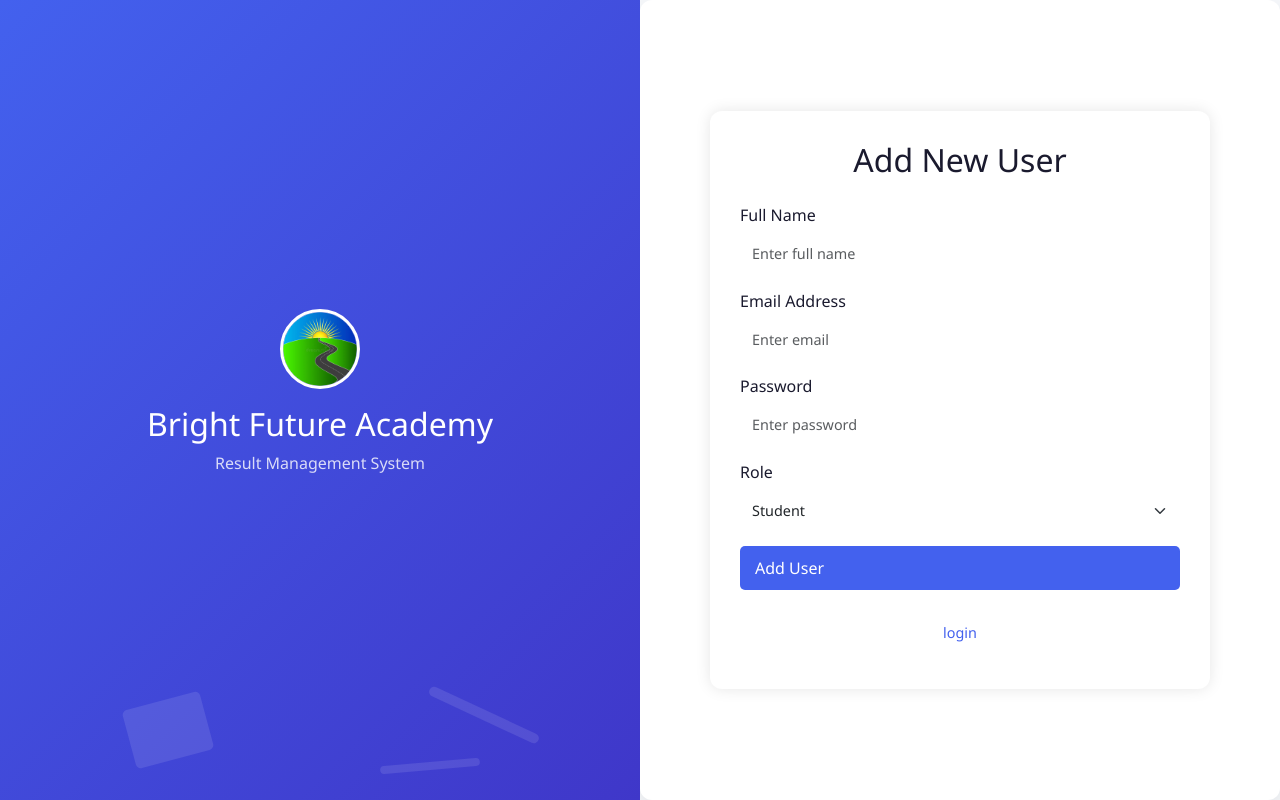
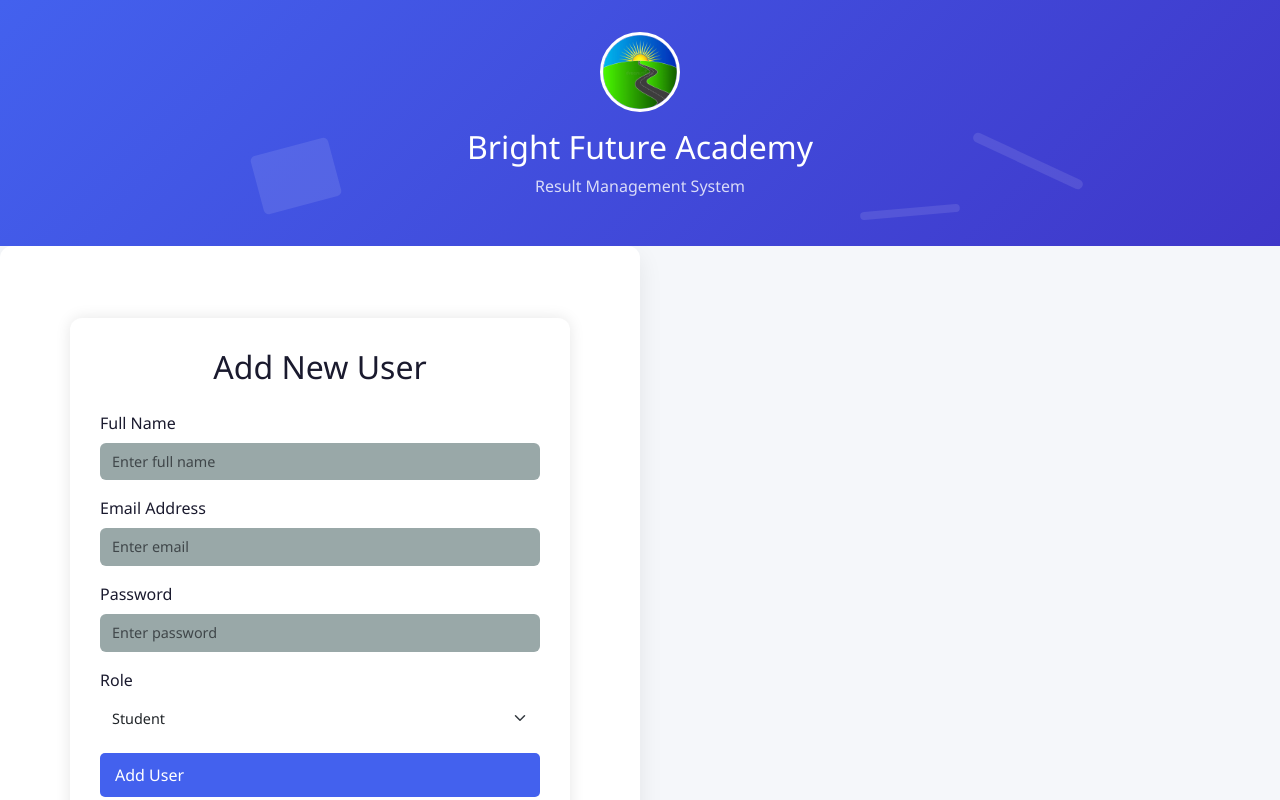
Before and after one commit to BeLaughter/Bright-School, a React (Vite) app: page /adduser in a window 1280 px wide. Shown: the top 800 px of the page. Built offline with nearby package versions, Linux system fonts and the light colour scheme; no server answers.

Commit message:
new changes

```diff
--- a/src/components/AddUser.css
+++ b/src/components/AddUser.css
@@ -27,4 +27,5 @@
 }
 .form-control {
   width: 100%;
+  background-color: rgb(153, 168, 168);
 }
--- a/src/components/AddUser.jsx
+++ b/src/components/AddUser.jsx
@@ -58,7 +58,6 @@ function AddUser() {
   return (
     <div className="login-page">
       <div className="login-container">
-        {" "}
         <div className="login-left">
           <div className="login-brand">
             <img src={schoolLogo} alt="School Logo" className="logo" />
--- a/src/components/Login.css
+++ b/src/components/Login.css
@@ -98,6 +98,7 @@
 .login-page {
   height: 100vh;
   display: flex;
+  flex-wrap: wrap;
 }
 
 .login-container {
```
